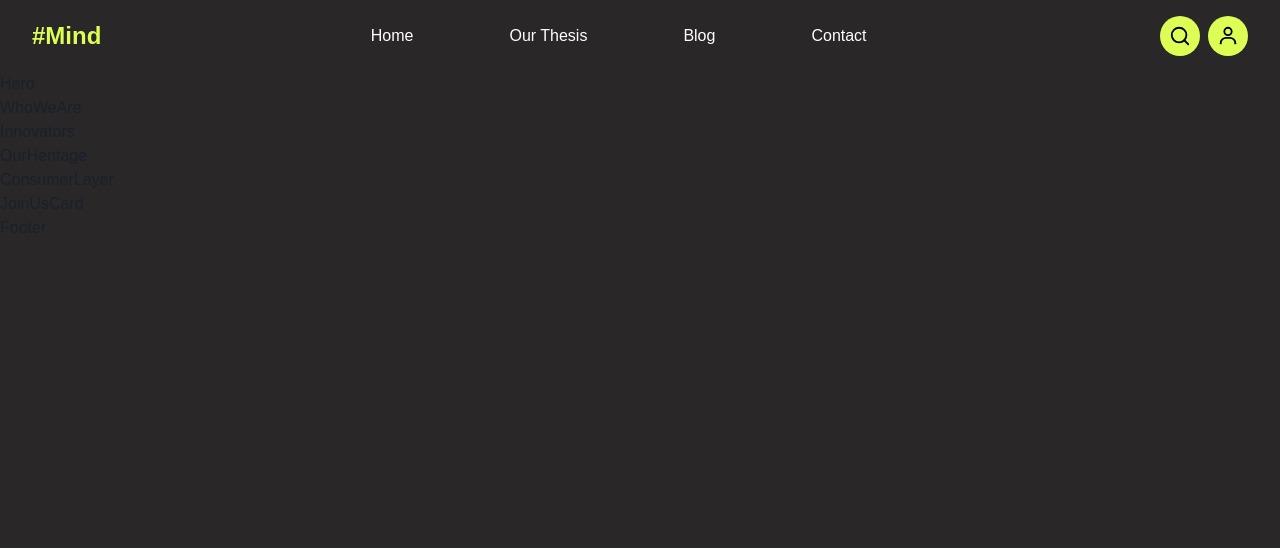
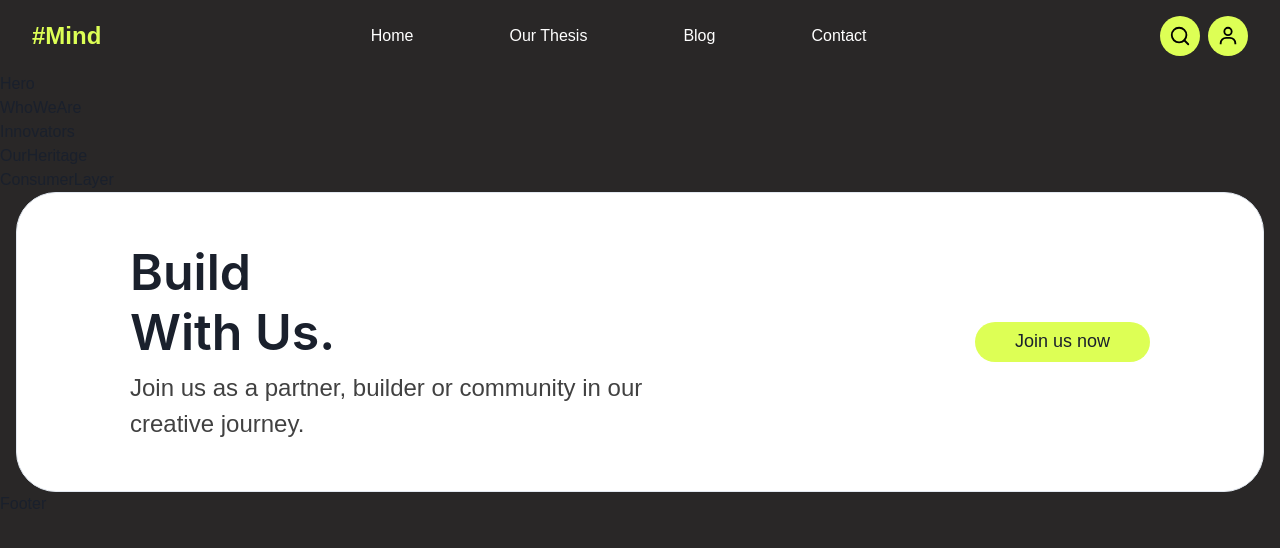
Before and after one commit to Shubham0850/hashmind, a Next.js app: page / in a window 1280 px wide. Shown: the top 548 px of the page. Built offline with nearby package versions, Linux system fonts and the light colour scheme; a web font is replaced by a local one.

Commit message:
Joinuscard

```diff
--- a/src/components/home/JoinUsCard.tsx
+++ b/src/components/home/JoinUsCard.tsx
@@ -1,9 +1,49 @@
-import React from 'react'
+import { Box, Button, Container, Heading, Text } from "@chakra-ui/react";
 
-function JoinUsCard() {
+const Card = () => {
   return (
-	<div>JoinUsCard</div>
-  )
-}
+    <Container maxW={1300}>
+      <Box
+        alignContent="center"
+        width={"100%"}
+        bg="white"
+        borderWidth="1px"
+        borderRadius="40"
+        overflow="hidden"
+        p={"49px 113px"}
+        display="flex"
+        alignItems="center"
+      >
+        <Box flex="1" pr={4} bg="white">
+          <Heading
+            as="h2"
+            size="lg"
+            mb={2}
+            bg="white"
+            fontWeight={600}
+            fontSize={50}
+          >
+            Build <br />
+            With Us.
+          </Heading>
+          <Text bg="white" fontWeight={400} fontSize={24} color="#414141">
+            Join us as a partner, builder or community in our <br />
+            creative journey.
+          </Text>
+        </Box>
+        <Button
+          p={"12px 40px 12px 40px"}
+          fontSize={18}
+          fontWeight={400}
+          background={"#DDFF55"}
+          size={"md"}
+          rounded={"full"}
+        >
+          Join us now
+        </Button>
+      </Box>
+    </Container>
+  );
+};
 
-export default JoinUsCard
+export default Card;
```
